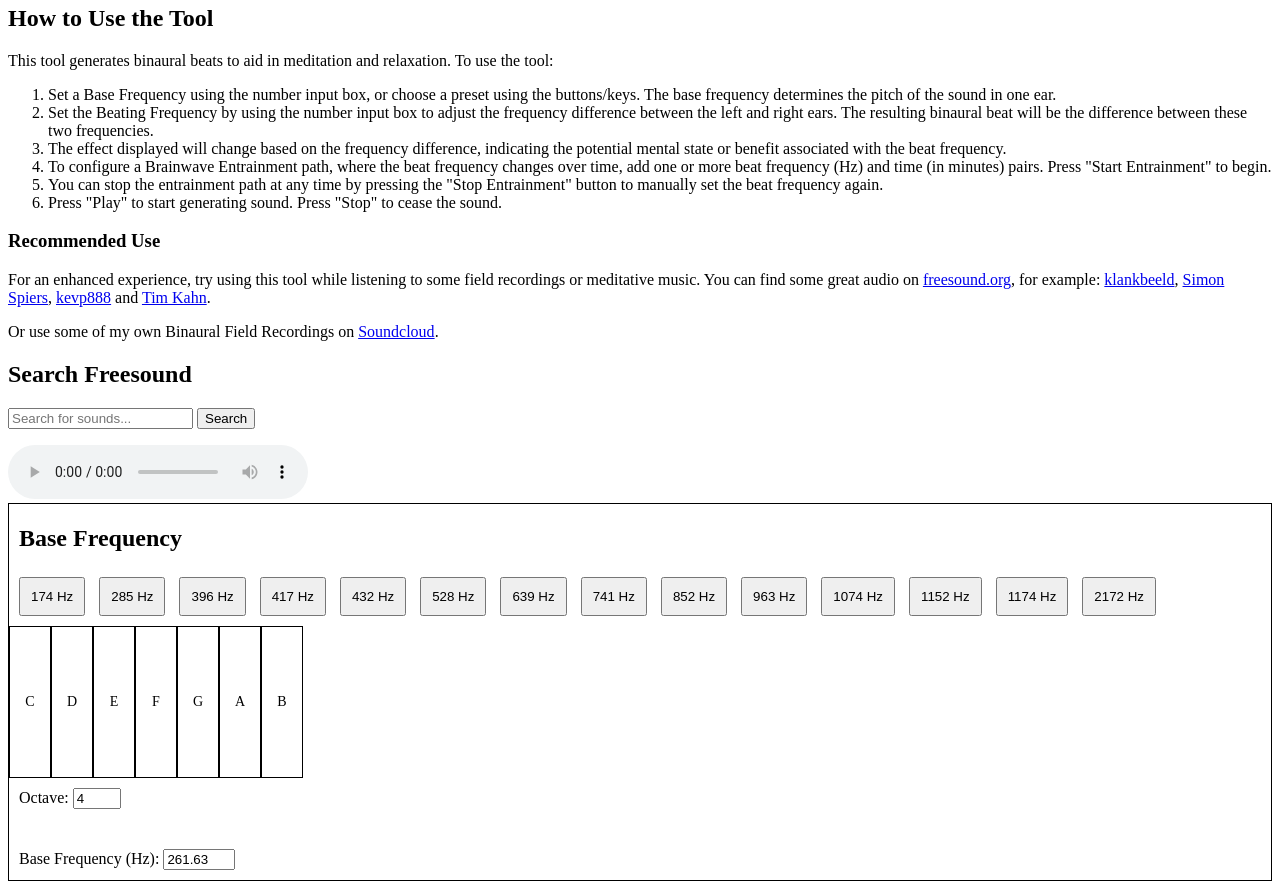
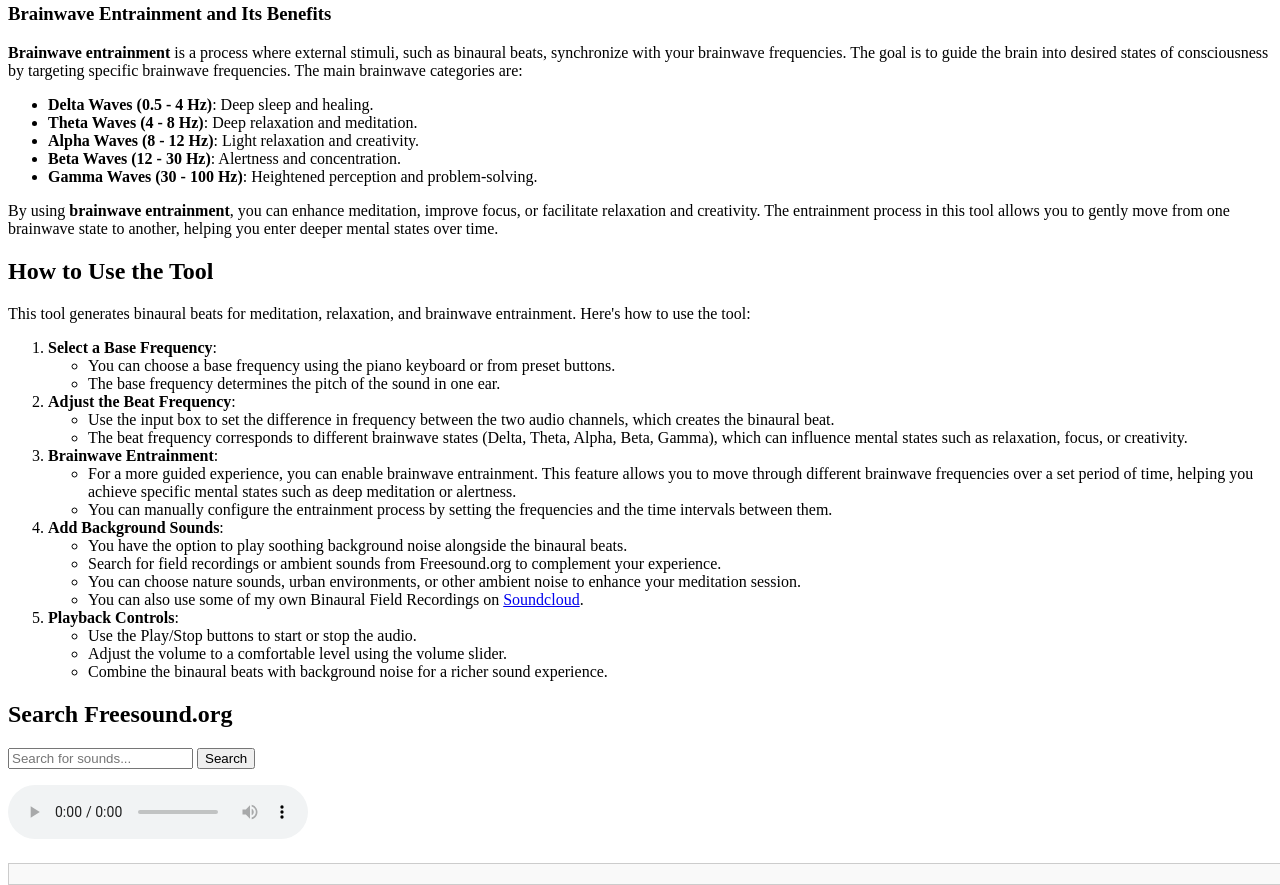
Before and after one commit to Haighton/BinauralBeatsWebpage, a website: page Index.html in a window 1280 px wide. Shown: the part 478-1363 px from the top of the page. Drawn offline with Linux system fonts and the light colour scheme.

Commit message:
fixed freesound

```diff
--- a/Index.html
+++ b/Index.html
@@ -13,28 +13,67 @@
 <body>
     <h1>Binaural Beats Meditation Tool</h1>
     <a href="https://github.com/Haighton/BinauralBeatsWebpage" target="_blank">[GitHub]</a>
-    <div class="description">
+    <section id="TheoryBinauralBeating">
         <h2>Theory Behind Binaural Beating</h2>
         <p>Binaural beats are an auditory illusion created when two slightly different frequencies are played separately into each ear. The brain perceives a third tone that is the mathematical difference between the two frequencies. This phenomenon is known as binaural beating, and it can influence brainwave activity, potentially inducing various mental states.</p>
         <p>Binaural beats were first discovered in 1839 by German scientist Heinrich Wilhelm Dove. He found that when two tones of slightly different frequencies are played into each ear, the brain perceives a pulsating sound, the beat, which is not actually present in the audio. This discovery led to further exploration into how these beats interact with brainwave activity.</p>
         <p>In more recent times, scientists have explored the effects of binaural beats on brain activity using EEG (electroencephalography) technology. Researchers have found that binaural beats may influence brainwave frequencies, encouraging the brain to enter different states, such as relaxation, focus, or even deep meditation. Studies are still ongoing, but binaural beats are often used in therapeutic contexts to help with anxiety, stress reduction, and even sleep improvement.</p>
         <p>Nowadays, binaural beats are widely used in the field of meditation and mindfulness. When a person listens to binaural beats, the brain's electrical activity is thought to synchronize with the frequency of the perceived beat. This synchronization can be used to guide the brain into specific mental states. For example, beats in the delta range (0.5-4 Hz) are linked with deep sleep, while theta waves (4-8 Hz) are associated with meditation and creativity. Alpha waves (8-12 Hz) encourage relaxation, and beta waves (12-30 Hz) promote concentration and alertness. Gamma waves (30-100 Hz) are linked to higher cognitive functions.</p>
         <p>Because of these potential effects, many people use binaural beats as part of their meditation routine. The soothing and rhythmic nature of the beats, combined with their ability to help the brain enter a calm state, makes them a popular tool for achieving deeper meditative states or simply promoting relaxation.</p>
+        <h3>Brainwave Entrainment and Its Benefits</h3>
+        <p><strong>Brainwave entrainment</strong> is a process where external stimuli, such as binaural beats, synchronize with your brainwave frequencies. The goal is to guide the brain into desired states of consciousness by targeting specific brainwave frequencies. The main brainwave categories are:</p>
+        <ul>
+            <li><strong>Delta Waves (0.5 - 4 Hz)</strong>: Deep sleep and healing.</li>
+            <li><strong>Theta Waves (4 - 8 Hz)</strong>: Deep relaxation and meditation.</li>
+            <li><strong>Alpha Waves (8 - 12 Hz)</strong>: Light relaxation and creativity.</li>
+            <li><strong>Beta Waves (12 - 30 Hz)</strong>: Alertness and concentration.</li>
+            <li><strong>Gamma Waves (30 - 100 Hz)</strong>: Heightened perception and problem-solving.</li>
+        </ul>
+        <p>By using <strong>brainwave entrainment</strong>, you can enhance meditation, improve focus, or facilitate relaxation and creativity. The entrainment process in this tool allows you to gently move from one brainwave state to another, helping you enter deeper mental states over time.</p>
+    </section>
+    <section id="howToUseTool">
         <h2>How to Use the Tool</h2>
-        <p>This tool generates binaural beats to aid in meditation and relaxation. To use the tool:</p>
+        <p>This tool generates binaural beats for meditation, relaxation, and brainwave entrainment. Here's how to use the tool:</p>
         <ol>
-            <li>Set a Base Frequency using the number input box, or choose a preset using the buttons/keys. The base frequency determines the pitch of the sound in one ear.</li>
-            <li>Set the Beating Frequency by using the number input box to adjust the frequency difference between the left and right ears. The resulting binaural beat will be the difference between these two frequencies.</li>
-            <li>The effect displayed will change based on the frequency difference, indicating the potential mental state or benefit associated with the beat frequency.</li>
-            <li>To configure a Brainwave Entrainment path, where the beat frequency changes over time, add one or more beat frequency (Hz) and time (in minutes) pairs. Press "Start Entrainment" to begin.</li>
-            <li>You can stop the entrainment path at any time by pressing the "Stop Entrainment" button to manually set the beat frequency again.</li>
-            <li>Press "Play" to start generating sound. Press "Stop" to cease the sound.</li>
+            <li><strong>Select a Base Frequency</strong>:
+                <ul>
+                    <li>You can choose a base frequency using the piano keyboard or from preset buttons.</li>
+                    <li>The base frequency determines the pitch of the sound in one ear.</li>
+                </ul>
+            </li>
+            <li><strong>Adjust the Beat Frequency</strong>:
+                <ul>
+                    <li>Use the input box to set the difference in frequency between the two audio channels, which creates the binaural beat.</li>
+                    <li>The beat frequency corresponds to different brainwave states (Delta, Theta, Alpha, Beta, Gamma), which can influence mental states such as relaxation, focus, or creativity.</li>
+                </ul>
+            </li>
+            <li><strong>Brainwave Entrainment</strong>:
+                <ul>
+                    <li>For a more guided experience, you can enable brainwave entrainment. This feature allows you to move through different brainwave frequencies over a set period of time, helping you achieve specific mental states such as deep meditation or alertness.</li>
+                    <li>You can manually configure the entrainment process by setting the frequencies and the time intervals between them.</li>
+                </ul>
+            </li>
+            <li><strong>Add Background Sounds</strong>:
+                <ul>
+                    <li>You have the option to play soothing background noise alongside the binaural beats.</li>
+                    <li>Search for field recordings or ambient sounds from Freesound.org to complement your experience.</li>
+                    <li>You can choose nature sounds, urban environments, or other ambient noise to enhance your meditation session.</li>
+                    <li>You can also use some of my own Binaural Field Recordings on <a href="https://soundcloud.com/deteq/sets/field-recordings?si=d64b7bcdab9c4f0e87c25f253c48c84f&utm_source=clipboard&utm_medium=text&utm_campaign=social_sharing" target="_blank">Soundcloud</a>.</li>
+                </ul>
+            </li>
+            <li><strong>Playback Controls</strong>:
+                <ul>
+                    <li>Use the Play/Stop buttons to start or stop the audio.</li>
+                    <li>Adjust the volume to a comfortable level using the volume slider.</li>
+                    <li>Combine the binaural beats with background noise for a richer sound experience.</li>
+                </ul>
+            </li>
         </ol>
-        <h3>Recommended Use</h3>
-        <p>For an enhanced experience, try using this tool while listening to some field recordings or meditative music. You can find some great audio on <a href="https://freesound.org/">freesound.org</a>, for example: <a href="https://freesound.org/people/klankbeeld/" target="_blank">klankbeeld</a>, <a href="https://freesound.org/people/Simon%20Spiers/" target="_blank">Simon Spiers</a>, <a href="https://freesound.org/people/kevp888/" target="_blank">kevp888</a> and <a href="https://freesound.org/people/tim.kahn/" target="_blank">Tim Kahn</a>.</p>
-        <p>Or use some of my own Binaural Field Recordings on <a href="https://soundcloud.com/deteq/sets/field-recordings?si=d64b7bcdab9c4f0e87c25f253c48c84f&utm_source=clipboard&utm_medium=text&utm_campaign=social_sharing" target="_blank">Soundcloud</a>.</p>
-        <div>
-            <h2>Search Freesound</h2>
+    </section>
+
+    <!-- FREESOUND.ORG SEARCH BLOCK -->
+    <div id=freesoundsearchblock>
+        <h2>Search Freesound.org</h2>
         <input type="text" id="searchTerm" placeholder="Search for sounds...">
         <button id="searchButton">Search</button>
         <ul id="soundList"></ul>
@@ -43,7 +82,9 @@
             Your browser does not support the audio element.
         </audio>
         <div id="soundDetails"></div> <!-- This will display sound info (description, username, duration) -->
-            <div>
+    </div>
+
+    <!-- BASE FREQUENCY BLOCK -->
     <div id="basefrequencyblock">
         <h2 style="padding-left: 10px;">Base Frequency</h2>
         <div id="presets">
@@ -77,7 +118,8 @@
             <input type="number" id="baseFreq" min="1" max="5000" value="261.63" oninput="updateBaseFrequency()">
         </div>
     </div>
-            </div>
+
+    <!-- BEATING FREQUENCY BLOCK -->
     <div id="beatingfreqblock">
         <h2>Beating Frequency</h2>
         <!-- Brainwave Entrainment -->
@@ -98,7 +140,8 @@
             <div id="effectDisplay">Effect: Relaxation</div>
         </div>
     </div>
-            <!-- Playback controls -->
+
+    <!-- PLAYBACK CONTROLS BLOCK -->
     <div id="playbackcontrols">
         <button id="playBtn">Play</button>
         <button id="stopBtn">Stop</button>
--- a/server.js
+++ b/server.js
@@ -1,3 +1,5 @@
+// Server script, hosted on Heroku
+
 const cors = require('cors');
 const express = require('express');
 const app = express();
--- a/style.css
+++ b/style.css
@@ -48,6 +48,7 @@
 #basefrequencyblock {
     border:1px solid black;
     padding-top: 1px;
+    margin-bottom: 20px; /* Add bottom margin to create space */
 }
 
 #basefrequency {
@@ -80,3 +81,20 @@
     padding-top: 10px;
     padding-bottom: 10px;
 }
+
+#soundDetails {
+    position: relative; /* Keeps it in the document flow */
+    z-index: 10; /* Ensures it appears above other elements */
+    margin-top: 20px;
+    padding: 10px;
+    border: 1px solid #ccc;
+    background-color: #f9f9f9; /* Background color to differentiate it */
+    font-size: 16px;
+    line-height: 1.5;
+    display: block; /* Ensure it stays visible */
+    width: 100%;
+}
+
+#freesoundsearch {
+    border: 1px solid black;
+}
```
Lines whose indentation alone changed are shown as unchanged.
